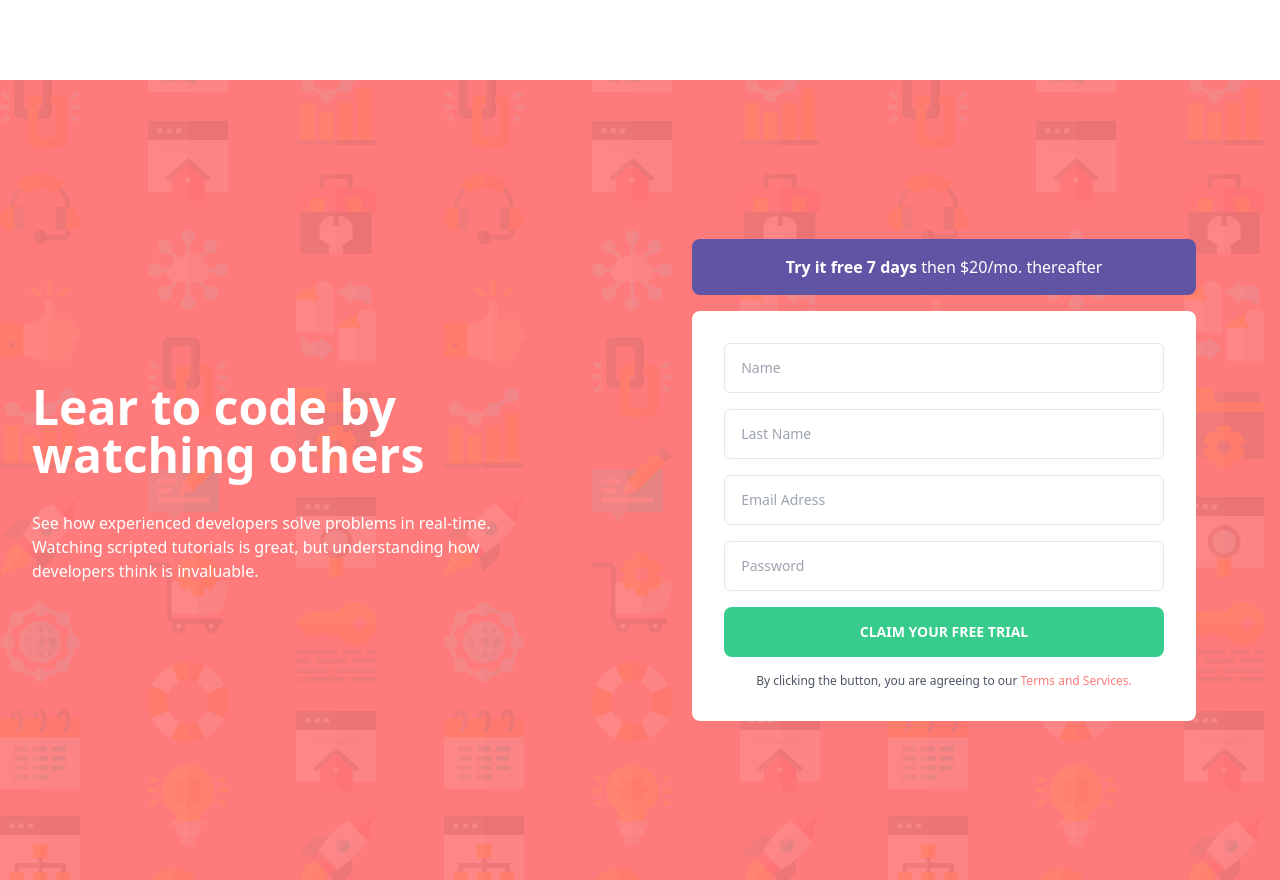
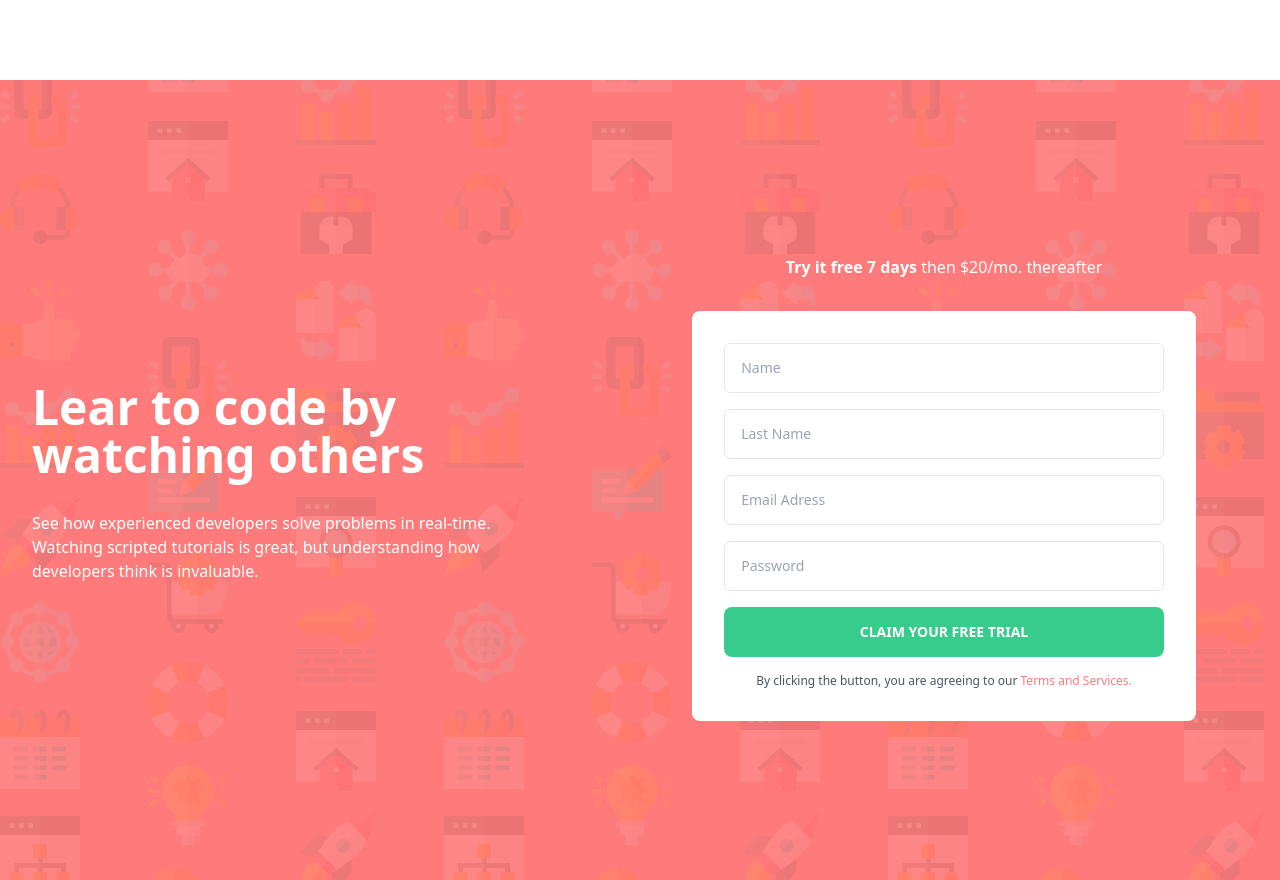
Before and after one commit to migsilva89/Responsive-Intro-Page, a Vue app: page / in a window 1280 px wide. Built offline with nearby package versions, Linux system fonts and the light colour scheme.

Commit message:
test vscode git

```diff
--- a/tailwind.config.js
+++ b/tailwind.config.js
@@ -4,7 +4,7 @@ module.exports = {
   theme: {
     extend: {
       colors: {
-        bluep: {
+        blue: {
           "50": "#108109104",
           "100": "#f6f5fa",
           "200": "#d0cde5",
```
